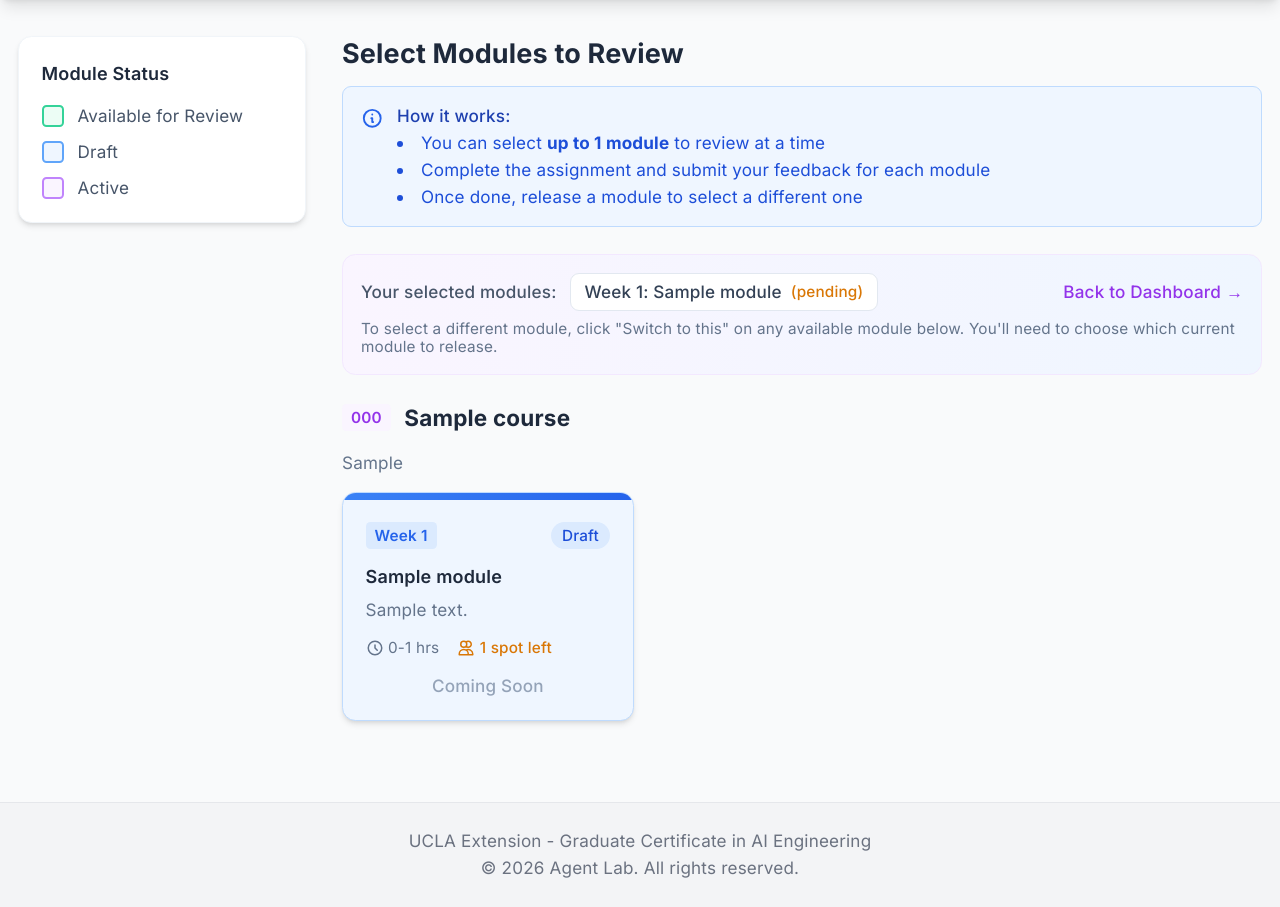
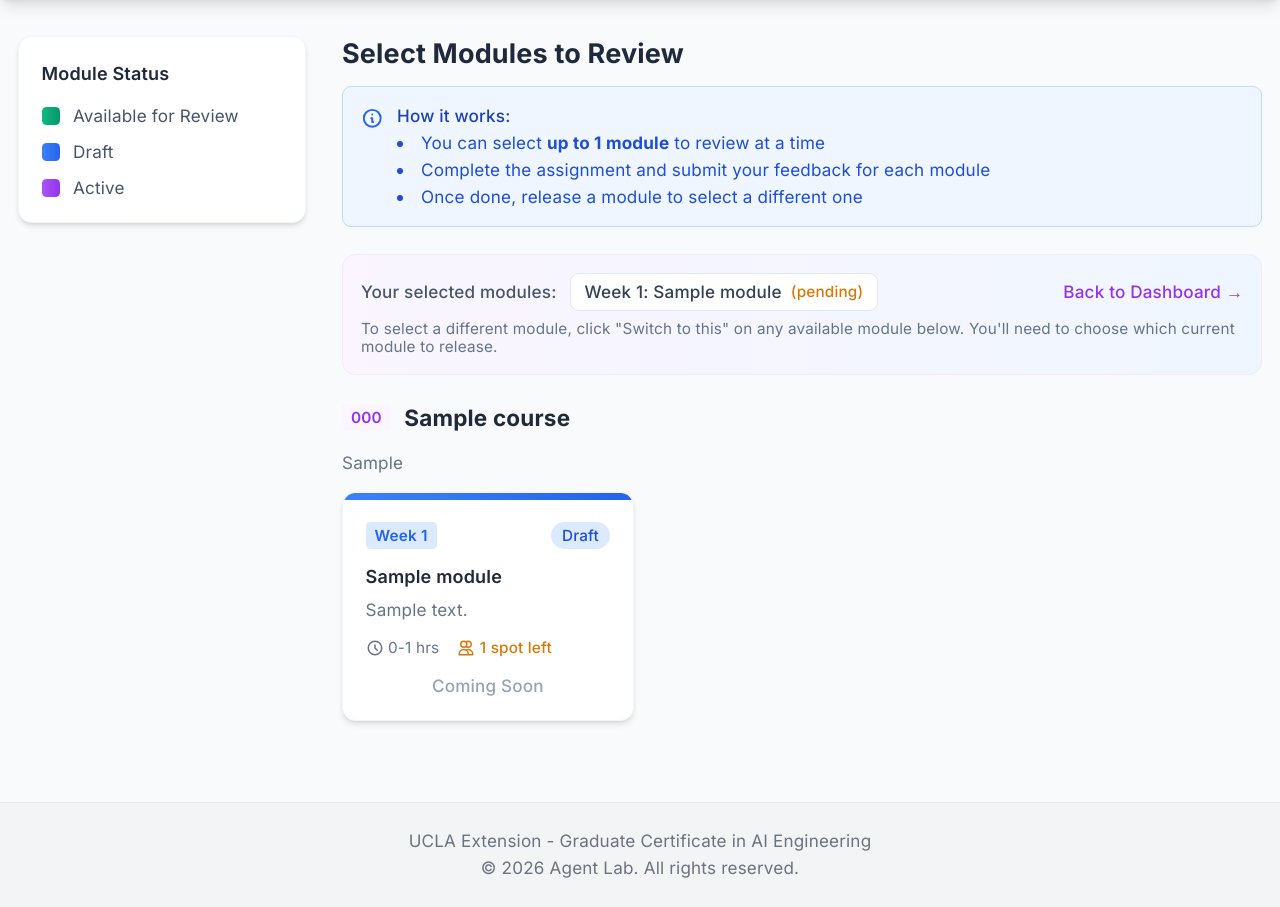
Before and after one commit to prashantkul/agent-lab, a FastAPI app: page /modules in a window 1280 px wide. Shown: the part 99-1006 px from the top of the page. Run offline with FastAPI, Linux system fonts and the light colour scheme; the visitor is signed in with stand-in values (Sample User, id 1); tables that the repository leaves empty hold one stand-in row (values such as "Sample post"); grey boxes marked "Sample" are stand-in pictures; some libraries are stand-ins or nearby versions.

Commit message:
Keep white card backgrounds, match Week badge to status color
Reverts card backgrounds to white while keeping the Week badge
color matched to each module's status (green/blue/purple).

Co-Authored-By: Claude Opus 4.5 <noreply@anthropic.com>

```diff
--- a/templates/module_select.html
+++ b/templates/module_select.html
@@ -12,16 +12,16 @@
                 <h3 class="font-semibold text-base text-slate-800 mb-4">Module Status</h3>
                 <div class="space-y-3">
                     <div class="flex items-center gap-3">
-                        <div class="w-5 h-5 rounded bg-emerald-50 border-2 border-emerald-400"></div>
+                        <div class="w-4 h-4 rounded bg-gradient-to-r from-emerald-500 to-emerald-600"></div>
                         <span class="text-sm text-slate-600">Available for Review</span>
                     </div>
                     {% if user.role.value == 'admin' %}
                     <div class="flex items-center gap-3">
-                        <div class="w-5 h-5 rounded bg-blue-50 border-2 border-blue-400"></div>
+                        <div class="w-4 h-4 rounded bg-gradient-to-r from-blue-500 to-blue-600"></div>
                         <span class="text-sm text-slate-600">Draft</span>
                     </div>
                     <div class="flex items-center gap-3">
-                        <div class="w-5 h-5 rounded bg-purple-50 border-2 border-purple-400"></div>
+                        <div class="w-4 h-4 rounded bg-gradient-to-r from-purple-500 to-purple-600"></div>
                         <span class="text-sm text-slate-600">Active</span>
                     </div>
                     {% endif %}
@@ -94,7 +94,7 @@
 
                 <div class="grid md:grid-cols-2 lg:grid-cols-3 gap-5">
                     {% for module in course_data.modules %}
-                    <div class="rounded-xl shadow-md hover:shadow-xl transition-all duration-300 overflow-hidden group {% if module.visibility.value == 'pilot_review' %}bg-emerald-50 border border-emerald-200{% elif module.visibility.value == 'draft' %}bg-blue-50 border border-blue-200{% elif module.visibility.value == 'active' %}bg-purple-50 border border-purple-200{% else %}bg-white border border-slate-100{% endif %}">
+                    <div class="bg-white rounded-xl shadow-md hover:shadow-xl transition-all duration-300 border border-slate-100 overflow-hidden group">
                         <!-- Status Banner - Green for pilot_review, Blue for draft, Purple for active -->
                         <div class="h-1.5 {% if module.visibility.value == 'pilot_review' %}bg-gradient-to-r from-emerald-500 to-emerald-600{% elif module.visibility.value == 'draft' %}bg-gradient-to-r from-blue-500 to-blue-600{% elif module.visibility.value == 'active' %}bg-gradient-to-r from-purple-500 to-purple-600{% else %}bg-slate-300{% endif %}"></div>
 
@@ -194,7 +194,7 @@
                 <h2 class="text-xl font-bold text-slate-800 mb-4">Other Modules</h2>
                 <div class="grid md:grid-cols-2 lg:grid-cols-3 gap-5">
                     {% for module in modules_without_course %}
-                    <div class="rounded-xl shadow-md hover:shadow-xl transition-all duration-300 overflow-hidden group {% if module.visibility.value == 'pilot_review' %}bg-emerald-50 border border-emerald-200{% elif module.visibility.value == 'draft' %}bg-blue-50 border border-blue-200{% elif module.visibility.value == 'active' %}bg-purple-50 border border-purple-200{% else %}bg-white border border-slate-100{% endif %}">
+                    <div class="bg-white rounded-xl shadow-md hover:shadow-xl transition-all duration-300 border border-slate-100 overflow-hidden group">
                         <!-- Status Banner -->
                         <div class="h-1.5 {% if module.visibility.value == 'pilot_review' %}bg-gradient-to-r from-emerald-500 to-emerald-600{% elif module.visibility.value == 'draft' %}bg-gradient-to-r from-blue-500 to-blue-600{% elif module.visibility.value == 'active' %}bg-gradient-to-r from-purple-500 to-purple-600{% else %}bg-slate-300{% endif %}"></div>
 
```
